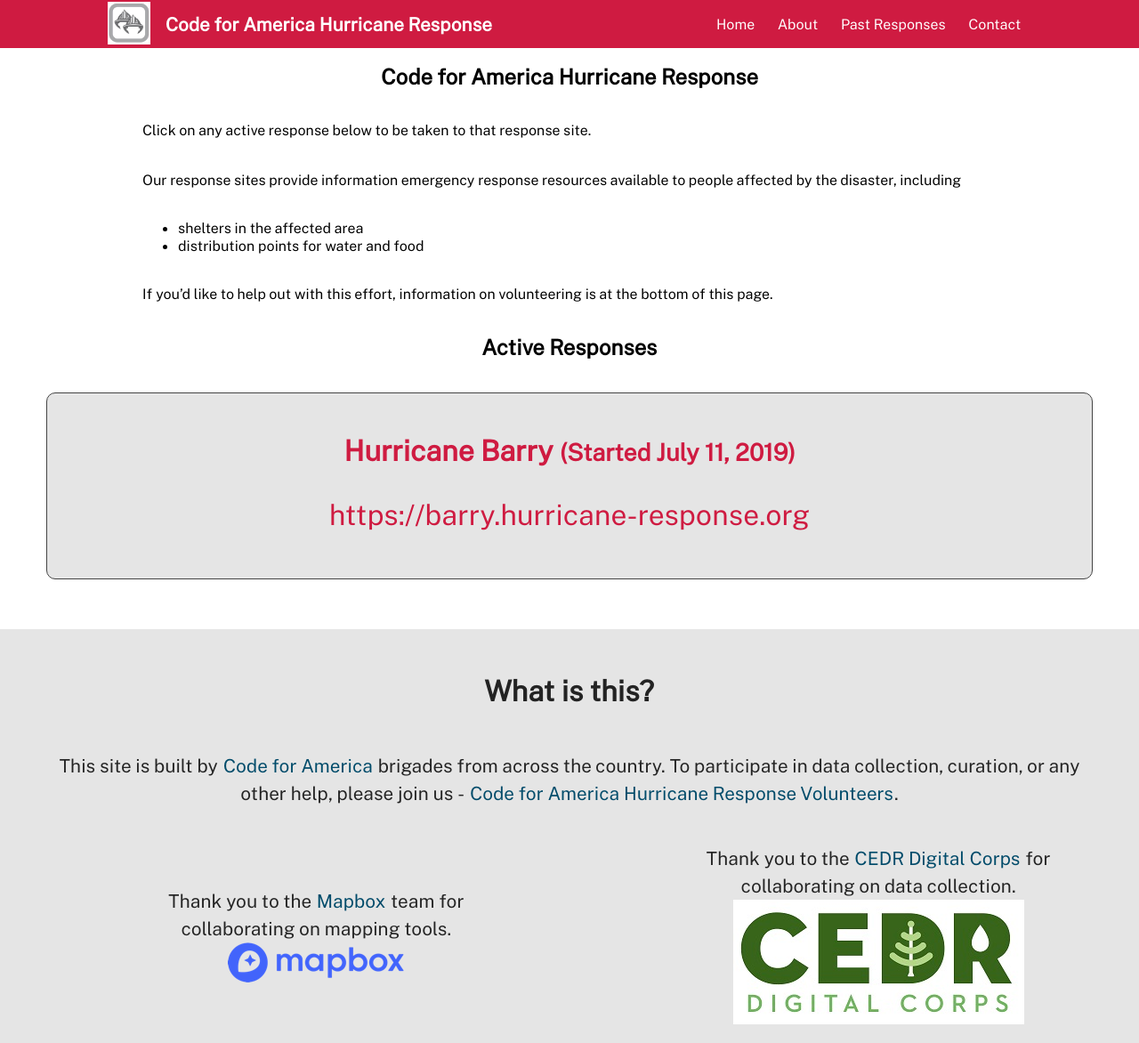
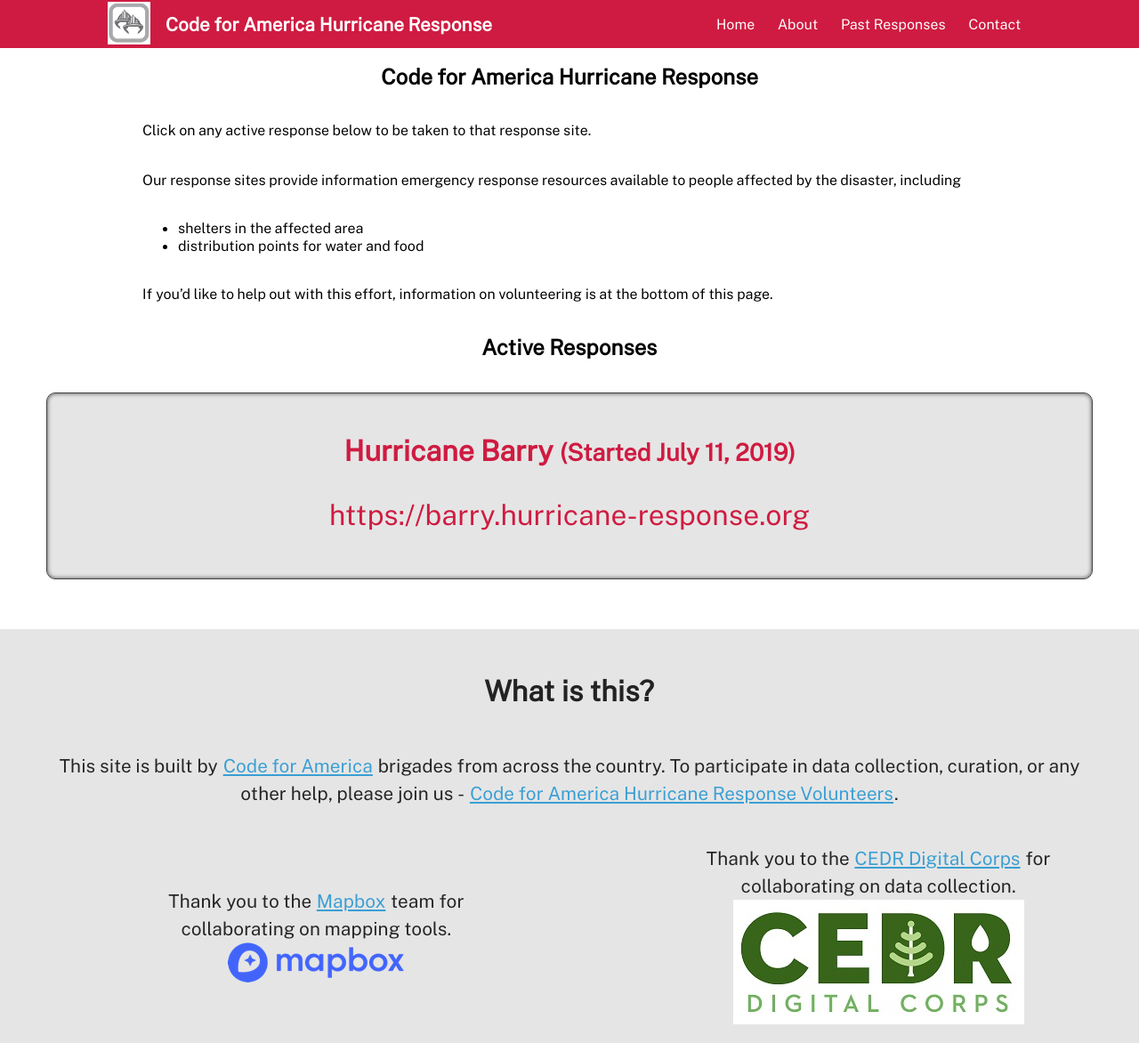
Before and after one commit to hurricane-response/response-hub, a Jekyll site: the page built from index.md, in a window 1280 px wide. Shown: the whole page at 89% size. Built offline with Jekyll 4.4.1, drawn with Linux system fonts in a browser that asks for light colours.

Commit message:
Update link and monospace text styling for discoverability and readability

```diff
--- a/assets/css/main.css
+++ b/assets/css/main.css
@@ -58,6 +58,9 @@ p {
 }
 pre {
   white-space: pre-wrap; /* Overflow by default is bad. */
+}
+code, pre {
+  font-family: 'Roboto Mono', 'Monaco', 'Lucida Console', monospace;
 }
 /* are browsers now consistent with margin & padding on lists?
   See: https://developer.mozilla.org/en-US/docs/Web/CSS/CSS_Lists_and_Counters/Consistent_list_indentation  */
@@ -207,18 +210,23 @@ body {
 a {
     outline: none;
     padding: 2px 1px 0;
+    text-decoration: underline;
+}
+.mainnav a {
     text-decoration: none;
 }
 a:link {
-    color: #004b6a;
-    color: var(--blue);
+    /* color: #004b6a; */
+    color: #399fd3;
+    color: var(--cfablue);
 }
 .mainnav a:link {
     color: white;
 }
 a:visited {
-    color: #444444;
-    color: var(--grey-dark);
+    /* color: #444444; */
+    color: #004b6a;
+    color: var(--blue);
 }
 .mainnav a:visited {
     color: #e5e5e5;
@@ -475,9 +483,12 @@ a:active {
     text-decoration: none;
 }
 .responses-active .response {
+    background-color: var(--grey-light);
     border: 1px var(--grey-dark) solid;
-    background-color: var(--grey-light);
     border-radius: 10px;
+    box-shadow: inset 0 0 5px var(--grey-dark);
+    touch-action: manipulation;
+    cursor: pointer;
     color: var(--red);
     font-size: 2rem;
     margin-right: 0;
```
